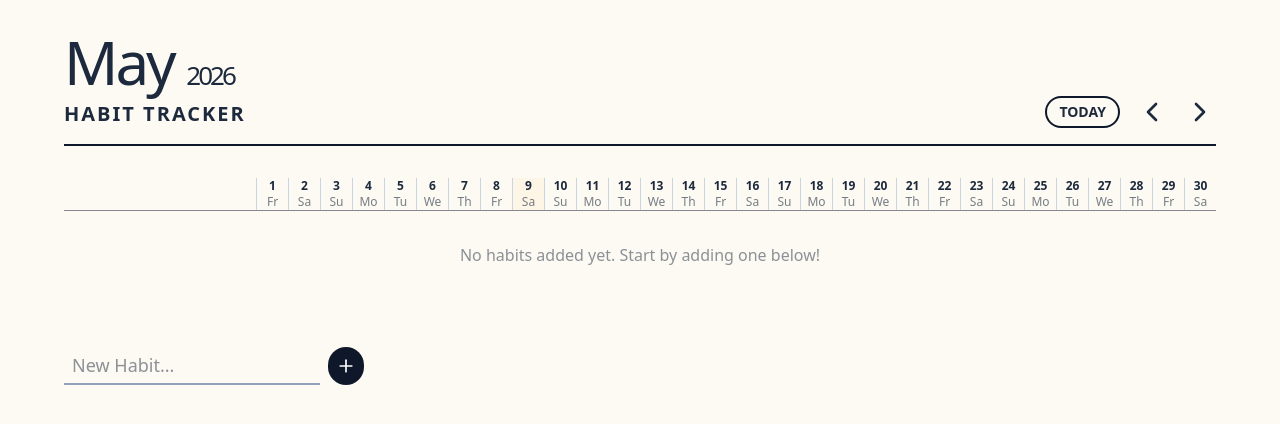
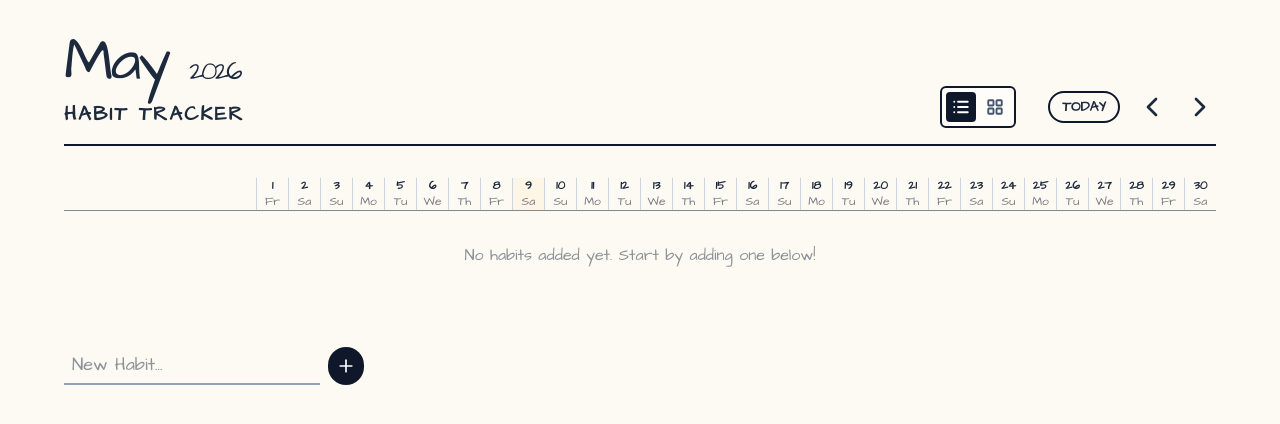
Before and after one commit to mickeymaruf/habit-tracker, a React (Vite) app: page / in a window 1280 px wide. Shown: the top 424 px of the page. Built offline with nearby package versions, Linux system fonts and the light colour scheme.

Commit message:
feat: add grid view layout

```diff
--- a/src/App.tsx
+++ b/src/App.tsx
@@ -1,7 +1,7 @@
 import React, { useState, useMemo, useEffect } from 'react';
 import { motion, AnimatePresence } from 'framer-motion';
-import { ChevronLeft, ChevronRight, Plus, Trash2 } from 'lucide-react';
-import { format, startOfMonth, endOfMonth, eachDayOfInterval, addMonths, subMonths, getDate } from 'date-fns';
+import { ChevronLeft, ChevronRight, Plus, Trash2, LayoutGrid, List } from 'lucide-react';
+import { format, startOfMonth, endOfMonth, eachDayOfInterval, addMonths, subMonths, startOfWeek, endOfWeek, isSameMonth } from 'date-fns';
 
 const COLORS = [
   '#8ecae6', '#219ebc', '#023047', '#ffb703', '#fb8500',
@@ -10,6 +10,7 @@ const COLORS = [
 
 export default function HabitTracker() {
   const [currentDate, setCurrentDate] = useState(new Date());
+  const [view, setView] = useState('list');
   const [habits, setHabits] = useState(() => {
     const saved = localStorage.getItem('habits');
     return saved ? JSON.parse(saved) : [];
@@ -25,6 +26,12 @@ export default function HabitTracker() {
       start: startOfMonth(currentDate),
       end: endOfMonth(currentDate),
     });
+  }, [currentDate]);
+
+  const calendarGrid = useMemo(() => {
+    const start = startOfWeek(startOfMonth(currentDate));
+    const end = endOfWeek(endOfMonth(currentDate));
+    return eachDayOfInterval({ start, end });
   }, [currentDate]);
 
   const toggleDay = (habitId, dateKey) => {
@@ -53,7 +60,7 @@ export default function HabitTracker() {
   };
 
   return (
-    <div className="min-h-screen bg-[#fcfaf2] p-4 md:p-8 #font-['Architects_Daughter'] text-slate-800">
+    <div className="min-h-screen bg-[#fcfaf2] p-4 md:p-8 font-['Architects_Daughter'] text-slate-800">
       {/* Paper Texture Overlay */}
       <div className="fixed inset-0 pointer-events-none opacity-20"
         style={{ backgroundImage: `radial-gradient(#000 0.5px, transparent 0.5px)`, backgroundSize: '20px 20px' }} />
@@ -69,6 +76,35 @@ export default function HabitTracker() {
           </div>
 
           <div className="flex gap-4 items-center">
+            <div className="flex items-center gap-1 mr-4 border-2 border-slate-900 p-1 rounded-md bg-white/50 relative">
+              <button
+                onClick={() => setView('list')}
+                className={`p-1.5 transition-all relative z-10 ${view === 'list' ? 'text-white' : 'text-slate-600'}`}
+              >
+                {view === 'list' && (
+                  <motion.div
+                    layoutId="activeTab"
+                    className="absolute inset-0 bg-slate-900 rounded-sm -z-10"
+                    transition={{ type: "spring", bounce: 0.2, duration: 0.6 }}
+                  />
+                )}
+                <List size={18} strokeWidth={2.5} />
+              </button>
+
+              <button
+                onClick={() => setView('grid')}
+                className={`p-1.5 transition-all relative z-10 ${view === 'grid' ? 'text-white' : 'text-slate-600'}`}
+              >
+                {view === 'grid' && (
+                  <motion.div
+                    layoutId="activeTab"
+                    className="absolute inset-0 bg-slate-900 rounded-sm -z-10"
+                    transition={{ type: "spring", bounce: 0.2, duration: 0.6 }}
+                  />
+                )}
+                <LayoutGrid size={18} strokeWidth={2.5} />
+              </button>
+            </div>
             <button
               onClick={() => setCurrentDate(new Date())}
               className="text-sm font-bold border-2 border-slate-900 px-3 py-1 rounded-full hover:bg-slate-900 hover:text-white transition-colors"
@@ -84,7 +120,8 @@ export default function HabitTracker() {
           </div>
         </header>
 
-        {/* Tracker Grid */}
+        {view === 'list' ? (
+          /* Tracker Grid (Original View) */
           <div className="overflow-x-auto pb-4">
             <div className="min-w-[800px]">
               {/* Calendar Header Row */}
@@ -164,6 +201,64 @@ export default function HabitTracker() {
               </AnimatePresence>
             </div>
           </div>
+        ) : (
+          /* Grid View (2nd View - Based on Image) */
+          <div className="grid grid-cols-1 md:grid-cols-2 lg:grid-cols-3 gap-12">
+            <AnimatePresence mode="popLayout">
+              {habits.map((habit) => (
+                <motion.div
+                  key={habit.id}
+                  layout
+                  className="flex flex-col items-center"
+                >
+                  <div className="w-full flex justify-between items-center mb-4 group">
+                    <h3 className="text-lg font-bold tracking-[2px] uppercase text-center flex-1 ml-6">{habit.name}</h3>
+                    <button
+                      onClick={() => setHabits(habits.filter(h => h.id !== habit.id))}
+                      className="opacity-0 group-hover:opacity-100 text-red-400 transition-opacity"
+                    >
+                      <Trash2 size={18} />
+                    </button>
+                  </div>
+
+                  <div className="grid grid-cols-7 gap-x-4 gap-y-2 text-center relative">
+                    {['S', 'M', 'T', 'W', 'T', 'F', 'S'].map((day, i) => (
+                      <div key={i} className="text-sm font-bold opacity-80 mb-2">{day}</div>
+                    ))}
+                    {calendarGrid.map((day, i) => {
+                      const dateKey = format(day, 'yyyy-MM-dd');
+                      const isChecked = habit.completed[dateKey];
+                      const isCurrentMonth = isSameMonth(day, currentDate);
+                      const isToday = format(new Date(), 'yyyy-MM-dd') === dateKey;
+
+                      return (
+                        <div
+                          key={i}
+                          onClick={() => toggleDay(habit.id, dateKey)}
+                          className={`w-8 h-8 flex items-center justify-center cursor-pointer relative text-lg ${!isCurrentMonth ? 'opacity-0 pointer-events-none' : ''}`}
+                        >
+                          {isToday && <div className="absolute inset-0 bg-orange-100/40 rounded-full" />}
+                          <span className="relative z-10">
+                            {format(day, 'd')}
+                          </span>
+                          {isChecked && (
+                            <motion.div
+                              initial={{ scale: 0, rotate: -45 }}
+                              animate={{ scale: 1, rotate: 0 }}
+                              className="absolute inset-0 flex items-center justify-center"
+                            >
+                              <span className="text-3xl font-light select-none opacity-80" style={{ color: habit.color }}>✕</span>
+                            </motion.div>
+                          )}
+                        </div>
+                      );
+                    })}
+                  </div>
+                </motion.div>
+              ))}
+            </AnimatePresence>
+          </div>
+        )}
 
         {/* Add New Habit Input */}
         <form onSubmit={addHabit} className="mt-8 flex gap-2">
--- a/src/index.css
+++ b/src/index.css
@@ -1 +1 @@
-/* @import url('https://fonts.googleapis.com/css2?family=Architects+Daughter&display=swap'); */
+@import url('https://fonts.googleapis.com/css2?family=Architects+Daughter&display=swap');
```
Lines whose indentation alone changed are shown as unchanged.
